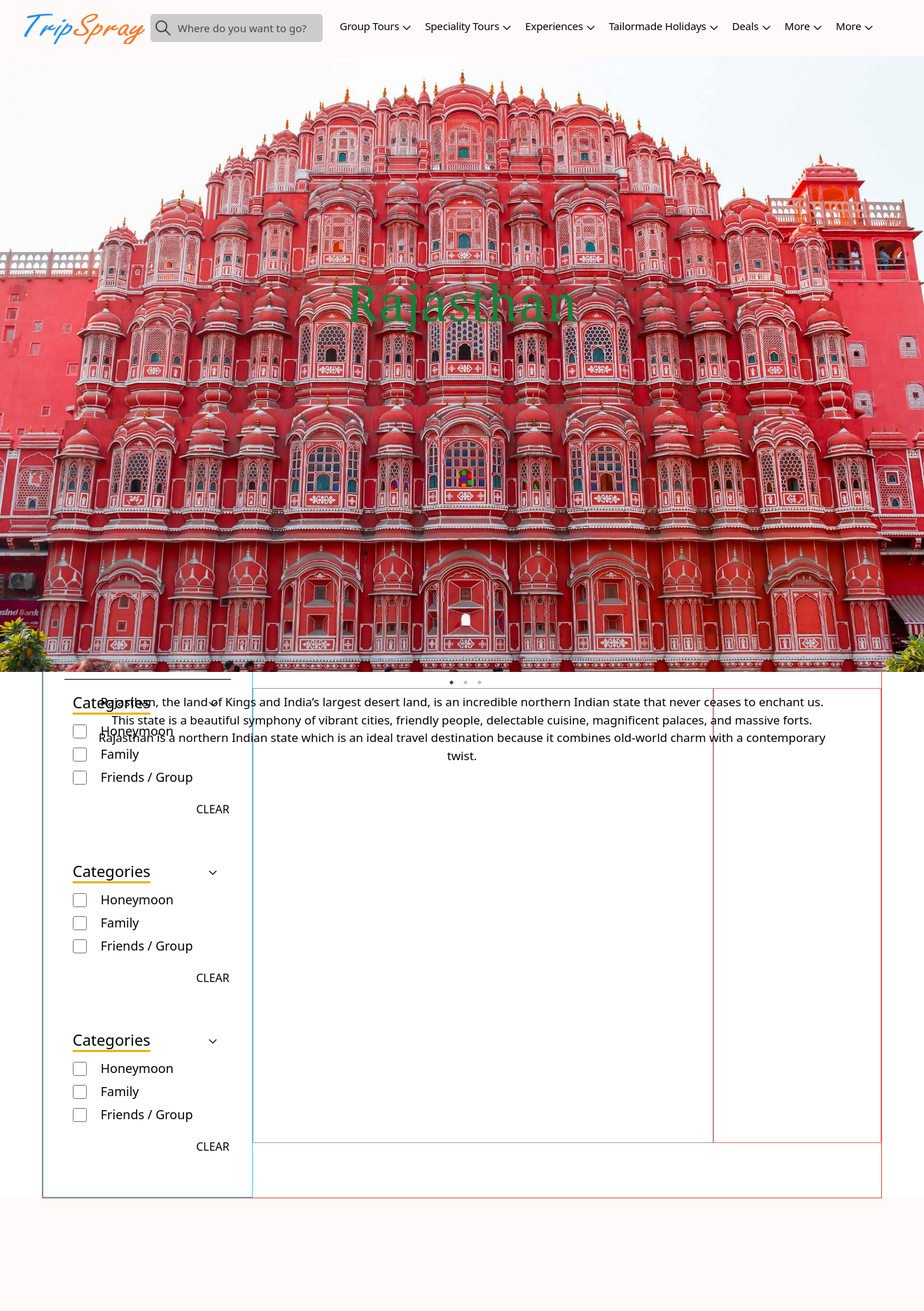
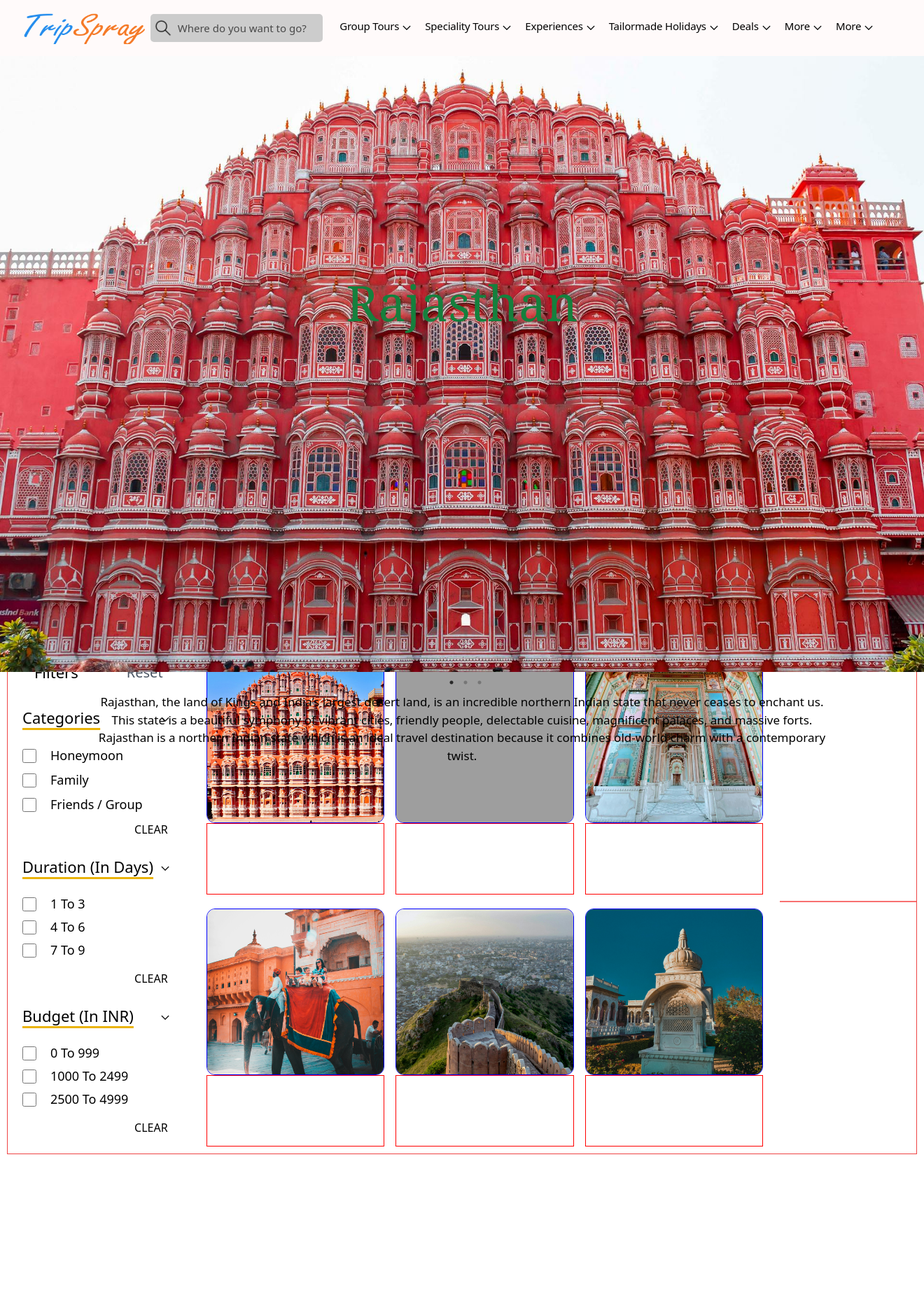
Before and after one commit to MrPAWAN143/indiatreval, a PHP site: page / in a window 1320 px wide. Shown: the whole page at 70% size. Before the commit the page ends 1712 px from the top, so only its background shows below. Run offline with PHP 8.4, Linux system fonts and the light colour scheme; grey boxes labelled with a size stand in for pictures from a placeholder-image service; some libraries are stand-ins or nearby versions; grey boxes are pictures that could not be loaded.

Commit message:
cay=tegory pc

```diff
--- a/assest/files/css/style.css
+++ b/assest/files/css/style.css
@@ -606,6 +606,38 @@ video {
   margin-top: 1rem;
 }
 
+.mt-6 {
+  margin-top: 1.5rem;
+}
+
+.mt-8 {
+  margin-top: 2rem;
+}
+
+.mt-10 {
+  margin-top: 2.5rem;
+}
+
+.mt-0 {
+  margin-top: 0px;
+}
+
+.mt-5 {
+  margin-top: 1.25rem;
+}
+
+.mb-1 {
+  margin-bottom: 0.25rem;
+}
+
+.mb-5 {
+  margin-bottom: 1.25rem;
+}
+
+.mb-56 {
+  margin-bottom: 14rem;
+}
+
 .flex {
   display: flex;
 }
@@ -636,6 +668,18 @@ video {
 
 .min-h-\[650px\] {
   min-height: 650px;
+}
+
+.min-h-\[0px\] {
+  min-height: 0px;
+}
+
+.min-h-\[10px\] {
+  min-height: 10px;
+}
+
+.min-h-\[160px\] {
+  min-height: 160px;
 }
 
 .w-\[100\%\] {
@@ -674,6 +718,34 @@ video {
   width: 100%;
 }
 
+.w-\[1300px\] {
+  width: 1300px;
+}
+
+.w-\[\%\] {
+  width: %;
+}
+
+.w-\[65\%\] {
+  width: 65%;
+}
+
+.w-\[60\%\] {
+  width: 60%;
+}
+
+.w-\[900\%\] {
+  width: 900%;
+}
+
+.w-\[165\%\] {
+  width: 165%;
+}
+
+.w-\[15\%\] {
+  width: 15%;
+}
+
 .translate-x-\[-50\%\] {
   --tw-translate-x: -50%;
   transform: translate(var(--tw-translate-x), var(--tw-translate-y)) rotate(var(--tw-rotate)) skewX(var(--tw-skew-x)) skewY(var(--tw-skew-y)) scaleX(var(--tw-scale-x)) scaleY(var(--tw-scale-y));
@@ -702,6 +774,26 @@ video {
 
 .gap-1 {
   gap: 0.25rem;
+}
+
+.overflow-hidden {
+  overflow: hidden;
+}
+
+.rounded-lg {
+  border-radius: 0.5rem;
+}
+
+.rounded {
+  border-radius: 0.25rem;
+}
+
+.rounded-2xl {
+  border-radius: 1rem;
+}
+
+.rounded-xl {
+  border-radius: 0.75rem;
 }
 
 .border {
@@ -742,6 +834,11 @@ video {
   background-color: rgb(255 250 250 / var(--tw-bg-opacity));
 }
 
+.object-contain {
+  -o-object-fit: contain;
+     object-fit: contain;
+}
+
 .object-cover {
   -o-object-fit: cover;
      object-fit: cover;
@@ -752,29 +849,34 @@ video {
   padding-right: 0.75rem;
 }
 
+.py-4 {
+  padding-top: 1rem;
+  padding-bottom: 1rem;
+}
+
+.py-\[3px\] {
+  padding-top: 3px;
+  padding-bottom: 3px;
+}
+
 .py-2 {
   padding-top: 0.5rem;
   padding-bottom: 0.5rem;
 }
 
-.py-4 {
-  padding-top: 1rem;
-  padding-bottom: 1rem;
+.py-\[4px\] {
+  padding-top: 4px;
+  padding-bottom: 4px;
 }
 
-.py-1 {
-  padding-top: 0.25rem;
-  padding-bottom: 0.25rem;
+.px-4 {
+  padding-left: 1rem;
+  padding-right: 1rem;
 }
 
-.py-\[2px\] {
-  padding-top: 2px;
-  padding-bottom: 2px;
-}
-
-.py-\[3px\] {
-  padding-top: 3px;
-  padding-bottom: 3px;
+.px-2 {
+  padding-left: 0.5rem;
+  padding-right: 0.5rem;
 }
 
 .font-serif {
--- a/assest/files/css/style2.css
+++ b/assest/files/css/style2.css
@@ -115,6 +115,34 @@ height: 600px;
 
 .clear{
     position: absolute;
-    bottom: 60px;
-    right: -10px;
+    bottom: 25px;
+    right: 10px;
 }
+
+
+.dest_items{
+    width:100%;
+    height: 50%;
+
+    display: flex;
+
+
+}
+.ns_dest_item{
+flex:1;
+height: 360px;
+
+padding: 10px 8px;
+}
+
+.imgSection{
+    width: 100%;
+    height: 70%;
+    border: 1px solid blue;
+}
+
+.contentSection{
+    width: 100%;
+    height: 30%;
+    border: 1px solid red;
+}
--- a/index.php
+++ b/index.php
@@ -48,7 +48,7 @@
         </nav>
     </header>
 
-    <div class="mainsection w-full m-auto">
+    <div class="mainsection w-full m-auto mb-56">
 
         <section class="slider_section relative">
 
@@ -102,7 +102,7 @@
 
 
 
-        <section class="border border-red-500 min-h-[650px] mt-28 w-[1200px] m-auto">
+        <section class="border border-red-500 min-h-[650px] mt-28 w-[1300px] m-auto">
             <div class="cityheadline ml-20">
                 <h2 class="text-[30px] font-bold">TOUR IN <span class="underline underline-offset-[6px] decoration-[5px] decoration-yellow-300">RAJASTHAN</span>
                 </h2>
@@ -110,34 +110,34 @@
 
 
 
-            <div class="allSection w-full h-full mt-4 flex items-center">
-                <div class="filterSection w-[25%] min-h-[650px] border border-cyan-400">
+            <div class="allSection w-full h-full mt-10 flex items-center">
+                <div class="filterSection w-[20%] h-auto ">
 
-                    <div class="filterAndReset w-[80%] m-auto flex justify-between items-center h-auto px-3 py-4 border-b border-b-black">
+                    <div class="filterAndReset w-[80%] m-auto flex justify-between items-center h-auto px-3 py-4 ">
                         <a href=""> <span class="text-black font-medium text-[22px]">Filters</span></a>
                         <a href=""><span class="text-gray-600 font-normal text-[20px]">Reset</span></a>
 
                     </div>
-                    <div class="filterSection  w-[80%] m-auto  h-auto px-3 mt-4">
+                    <div class="filterSection  w-[90%] m-auto  h-auto px-2 mt-4">
                         <div class="categorySection relative">
                             <div class="categories flex items-center justify-between">
                                 <h3 class="text-black-500 font-normal text-[22px] underline underline-offset-[6px] decoration-yellow-500 decoration-[3px]">Categories</h3>
                             </div>
-                            <div class="checkboxes flex flex-col min-h-[200px] mt-2">
-                                <label for="Honeymoon" class="flex justify-start items-center py-[3px] text-[18px] font-normal w-[90%] ">
+                            <div class="checkboxes flex flex-col min-h-[160px] mt-5">
+                                <label for="Honeymoon" class="flex justify-start items-center py-[4px] text-[18px] font-normal w-[100%] ">
                                     <input type="checkbox" name="Honeymoon" id="Honeymoon" class="mr-5 checkbox_items">
                                     Honeymoon
                                 </label>
 
 
-                                <label for="family" class="flex justify-start items-center py-[3px] text-[18px] font-normal w-[90%]">
+                                <label for="family" class="flex justify-start items-center py-[4px] text-[18px] font-normal w-[100%]">
                                     <input type="checkbox" name="family" id="family" class="mr-5 checkbox_items">
                                     Family
                                 </label>
 
 
-                                <label for="friend" class="flex justify-start items-center py-[3px] text-[18px] font-normal w-[90%] ">
-                                    <input type="checkbox" name="friend" id="friend" class="mr-5 checkbox_items" >
+                                <label for="friend" class="flex justify-start items-center py-[4px] text-[18px] font-normal w-[100%] ">
+                                    <input type="checkbox" name="friend" id="friend" class="mr-5 checkbox_items">
                                     Friends / Group
                                 </label>
 
@@ -147,24 +147,24 @@
                         </div>
                         <div class="categorySection relative">
                             <div class="categories flex items-center justify-between">
-                                <h3 class="text-black-500 font-normal text-[22px] underline underline-offset-[6px] decoration-yellow-500 decoration-[3px]">Categories</h3>
+                                <h3 class="text-black-500 font-normal text-[22px] underline underline-offset-[6px] decoration-yellow-500 decoration-[3px]">Duration (In Days)</h3>
                             </div>
-                            <div class="checkboxes flex flex-col min-h-[200px] mt-2">
-                                <label for="Honeymoon" class="flex justify-start items-center py-[3px] text-[18px] font-normal w-[90%] ">
-                                    <input type="checkbox" name="Honeymoon" id="Honeymoon" class="mr-5 checkbox_items">
-                                    Honeymoon
+                            <div class="checkboxes flex flex-col min-h-[160px] mt-5">
+                                <label for="onetothree" class="flex justify-start items-center py-[3px] text-[18px] font-normal w-[90%] ">
+                                    <input type="checkbox" name="onetothree" id="onetothree" class="mr-5 checkbox_items">
+                                    1 To 3
                                 </label>
 
 
-                                <label for="family" class="flex justify-start items-center py-[3px] text-[18px] font-normal w-[90%]">
-                                    <input type="checkbox" name="family" id="family" class="mr-5 checkbox_items">
-                                    Family
+                                <label for="fourtosix" class="flex justify-start items-center py-[3px] text-[18px] font-normal w-[90%]">
+                                    <input type="checkbox" name="fourtosix" id="fourtosix" class="mr-5 checkbox_items">
+                                    4 To 6
                                 </label>
 
 
-                                <label for="friend" class="flex justify-start items-center py-[3px] text-[18px] font-normal w-[90%] ">
-                                    <input type="checkbox" name="friend" id="friend" class="mr-5 checkbox_items" >
-                                    Friends / Group
+                                <label for="seventonine" class="flex justify-start items-center py-[3px] text-[18px] font-normal w-[90%] ">
+                                    <input type="checkbox" name="seventonine" id="seventonine" class="mr-5 checkbox_items">
+                                    7 To 9
                                 </label>
 
                                 <span class="clear">CLEAR</span>
@@ -173,25 +173,27 @@
                         </div>
                         <div class="categorySection relative">
                             <div class="categories flex items-center justify-between">
-                                <h3 class="text-black-500 font-normal text-[22px] underline underline-offset-[6px] decoration-yellow-500 decoration-[3px]">Categories</h3>
+                                <h3 class="text-black-500 font-normal text-[22px] underline underline-offset-[6px] decoration-yellow-500 decoration-[3px]">Budget (In INR)</h3>
                             </div>
-                            <div class="checkboxes flex flex-col min-h-[200px] mt-2">
-                                <label for="Honeymoon" class="flex justify-start items-center py-[3px] text-[18px] font-normal w-[90%] ">
-                                    <input type="checkbox" name="Honeymoon" id="Honeymoon" class="mr-5 checkbox_items">
-                                    Honeymoon
+                            <div class="checkboxes flex flex-col min-h-[160px] mt-5">
+                                <label for="firstBudget" class="flex justify-start items-center py-[3px] text-[18px] font-normal w-[90%] ">
+                                    <input type="checkbox" name="firstBudget" id="firstBudget" class="mr-5 checkbox_items">
+                                    0 To 999
                                 </label>
 
 
-                                <label for="family" class="flex justify-start items-center py-[3px] text-[18px] font-normal w-[90%]">
-                                    <input type="checkbox" name="family" id="family" class="mr-5 checkbox_items">
-                                    Family
+                                <label for="secondBudget" class="flex justify-start items-center py-[3px] text-[18px] font-normal w-[90%]">
+                                    <input type="checkbox" name="secondBudget" id="secondBudget" class="mr-5 checkbox_items">
+                                    1000 To 2499
                                 </label>
 
 
-                                <label for="friend" class="flex justify-start items-center py-[3px] text-[18px] font-normal w-[90%] ">
-                                    <input type="checkbox" name="friend" id="friend" class="mr-5 checkbox_items" >
-                                    Friends / Group
+                                <label for="thirdBudget" class="flex justify-start items-center py-[3px] text-[18px] font-normal w-[90%] ">
+                                    <input type="checkbox" name="thirdBudget" id="thirdBudget" class="mr-5 checkbox_items">
+                                    2500 To 4999
                                 </label>
+
+
 
                                 <span class="clear">CLEAR</span>
 
@@ -200,13 +202,62 @@
 
                     </div>
                 </div>
-                <div class="outputSection w-[55%] min-h-[650px] border border-gray-400"></div>
-                <div class="suggestionSection w-[20%] min-h-[650px] border border-red-400"></div>
+                <div class="outputSection w-[65%] px-4">
+
+
+                    <div class="destinationLocationAndPrice w-full h-full flex flex-col justify-start items-center">
+                        <div class="dest_items">
+                            <div class="ns_dest_item">
+                                <div class="imgSection rounded-xl overflow-hidden">
+                                    <img src="./assest/images/touriestPlace1.jpg" class="w-[100%] h-[100%] object-cover " alt="">
+                                </div>
+                                <div class="contentSection"></div>
+                            </div>
+                            <div class="ns_dest_item">
+                                <div class="imgSection rounded-xl overflow-hidden">
+                                <img src="./assest/images/touriestPlace2.jpg" class="w-[100%] h-[100%] object-cover" alt="">
+                                </div>
+                                <div class="contentSection"></div>
+                            </div>
+                            <div class="ns_dest_item">
+                                <div class="imgSection rounded-xl overflow-hidden">
+                                <img src="./assest/images/touriestPlace3.jpg" class="w-[100%] h-[100%] object-cover" alt="">
+                                </div>
+                                <div class="contentSection"></div>
+                            </div>
+                        </div>
+
+                        <div class="dest_items">
+                            <div class="ns_dest_item">
+                                <div class="imgSection rounded-xl overflow-hidden">
+                                <img src="./assest/images/touriestPlace4.jpg" class="w-[100%] h-[100%] object-cover" alt="">
+                                </div>
+                                <div class="contentSection"></div>
+                            </div>
+                            <div class="ns_dest_item">
+                                <div class="imgSection rounded-xl overflow-hidden">
+                                <img src="./assest/images/touriestPlace5.jpg" class="w-[100%] h-[100%] object-cover" alt="">
+                                </div>
+                                <div class="contentSection"></div>
+                            </div>
+                            <div class="ns_dest_item">
+                                <div class="imgSection rounded-xl overflow-hidden">
+                                <img src="./assest/images/touriestPlace6.jpg" class="w-[100%] h-[100%] object-cover" alt="">
+                                </div>
+                                <div class="contentSection"></div>
+                            </div>
+                        </div>
+                    </div>
+                </div>
+
+
+                <div class="suggestionSection w-[15%] border border-red-400"></div>
             </div>
+        </section>
+    </div>
 
 
 
-        </section>
 
 
 
```
Also changed, not shown: assest/images/touriestPlace1.jpg (added), assest/images/touriestPlace3.jpg (added), assest/images/touriestPlace4.jpg (added), assest/images/touriestPlace5.jpg (added), assest/images/touriestPlace6.jpg (added), 1 other file.
